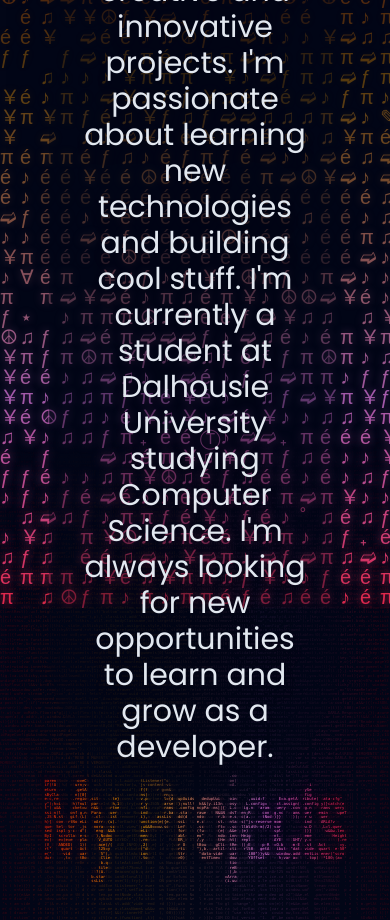
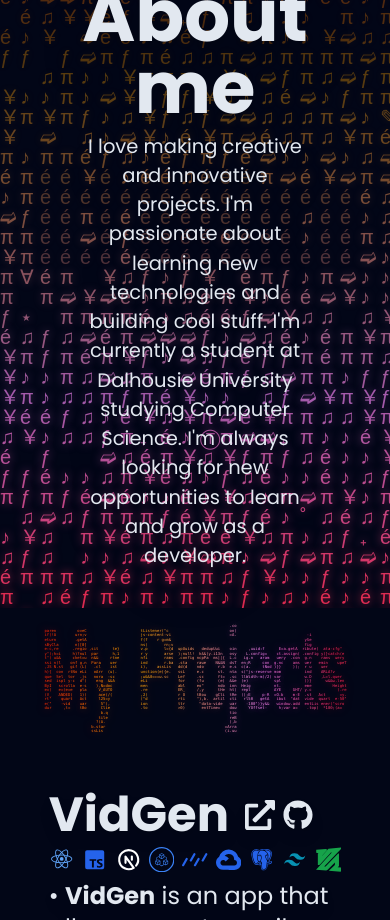
Before and after one commit to theobourgeois/TheoBourgeois, a React (Vite) app: page / in a window 390 px wide. Shown: the part 1080-2000 px from the top of the page. Built offline with nearby package versions, Linux system fonts and the light colour scheme.

Commit message:
responsiveness

```diff
--- a/src/App.tsx
+++ b/src/App.tsx
@@ -20,6 +20,7 @@
     FaTwitter,
     FaYoutube,
 } from "react-icons/fa";
+import { useWindowDimensions } from "./utils/custom-hooks";
 
 const colorThemes = {
     fade: [
@@ -58,6 +59,8 @@
     const canvas1Ref = useRef<HTMLCanvasElement>(null);
     const canvas2Ref = useRef<HTMLCanvasElement>(null);
     const canvas3Ref = useRef<HTMLCanvasElement>(null);
+
+    const dimensions = useWindowDimensions();
 
     const containerRef = useRef<HTMLDivElement>(null);
 
@@ -175,9 +178,9 @@
                 background: `linear-gradient(
               to bottom,
               rgb(2 6 23) 95%,
-              rgb(${colorThemes[colorTheme][0].join(",")}),
-              rgb(${colorThemes[colorTheme][1].join(",")}),
-              rgb(${colorThemes[colorTheme][2].join(",")})
+              rgba(${colorThemes[colorTheme][0].join(",")}, 0.4),
+              rgba(${colorThemes[colorTheme][1].join(",")}, 0.4),
+              rgba(${colorThemes[colorTheme][2].join(",")}, 0.4)
               )`,
             }}
         >
@@ -198,7 +201,9 @@
                 whileInView={{ opacity: 1, x: 0, y: 0 }}
                 transition={{ duration: 0.5 }}
                 style={{
-                    top: window.innerHeight * 2 - 200,
+                    top:
+                        window.innerHeight * 2 -
+                        (dimensions.width < 600 ? 350 : 200),
                 }}
                 className="absolute w-full"
                 ref={canvas3Ref}
@@ -226,7 +231,7 @@
                     </nav>
                 </div>
                 <RiColorFilterLine
-                    className="text-white text-4xl cursor-pointer rounded-md mx-2"
+                    className="text-white text-4xl cursor-pointer rounded-md mx-2 absolute top-2 right-0"
                     style={{
                         background: `linear-gradient(
                       to right,
@@ -288,11 +293,11 @@
                     className="rounded-md relative z-20 h-screen flex items-center"
                     id="about"
                 >
-                    <div className="p-8 bg-slate-950/40 rounded-full drop-shadow-2xl space-y-2">
+                    <div className="p-8 drop-shadow-2xl space-y-2">
                         <h2 className="text-slate-200 text-7xl text-center drop-shadow-lg font-bold">
                             About me
                         </h2>
-                        <h3 className="text-slate-200 text-3xl text-center drop-shadow-lg">
+                        <h3 className="text-slate-200 text-[5vw] md:text-3xl text-center drop-shadow-lg ">
                             I love making creative and innovative projects. I'm
                             passionate about learning new technologies and
                             building cool stuff. I'm currently a student at
@@ -303,7 +308,14 @@
                     </div>
                 </motion.section>
 
-                <div id="projects" className="h-[calc(100vh-400px)]"></div>
+                <div
+                    id="projects"
+                    style={{
+                        height:
+                            window.innerHeight -
+                            (dimensions.width < 600 ? 750 : 400),
+                    }}
+                ></div>
 
                 <motion.section
                     className="flex flex-col gap-4"
--- /dev/null
+++ b/src/utils/custom-hooks.ts
@@ -0,0 +1,32 @@
+import { useEffect, useState } from "react";
+
+type Dimensions = {
+  width: number;
+  height: number;
+};
+
+export function useWindowDimensions() {
+  const [dimensions, setDimensions] = useState<Dimensions>({
+    width: 0,
+    height: 0,
+  });
+
+  useEffect(() => {
+    const handleSetDimensions = () => {
+      const sidebar = document.getElementById("sidebar");
+      const isMobile = window.innerWidth < 768;
+
+      setDimensions({
+        width: window.innerWidth - (!isMobile ?  sidebar?.clientWidth ?? 0 : 0),
+        height: window.innerHeight,
+      });
+    };
+    handleSetDimensions();
+    window.addEventListener("resize", handleSetDimensions);
+    return () => {
+      window.removeEventListener("resize", handleSetDimensions);
+    };
+  }, []);
+
+  return dimensions;
+}
--- a/src/utils/render.ts
+++ b/src/utils/render.ts
@@ -67,7 +67,7 @@
   }
 }
 
-const letters = "é♪π♫￥ƒ➫☮é♪π♫￥ƒ➫é♪π♫￥ƒ➫Ⓣ✎☻⁺‧₊˚ ཐི⋆♱⋆ཋྀ ˚₊‧∀⁺π♫♫♫";
+const letters = "é♪π♫￥ƒ➫é♪ππ♫￥ƒ➫é♪π♫￥ƒ➫Ⓣ✎☻⁺‧₊˚ ཐི⋆♱⋆ཋྀ ˚₊‧∀⁺π♫♫♫";
 const LETTER_SIZE = 20;
 
 let letterList: string[][] = [];
--- a/src/utils/textincode.ts
+++ b/src/utils/textincode.ts
@@ -131,7 +131,7 @@
 
 
     const imageDataValue = imageArray[i];
-    const isMatrix = Math.abs(rows[currentColumn]) > currentLine;
+    const isMatrix = width > 800 && Math.abs(rows[currentColumn]) > currentLine;
     const alpha = Math.min(0.9 * currentLine / numOfLines, 0.2)
     const color = `rgba(${r}, ${g}, ${b}, ${imageDataValue ? 1 : alpha})`;
     if (imageDataValue || isMatrix) {
```
